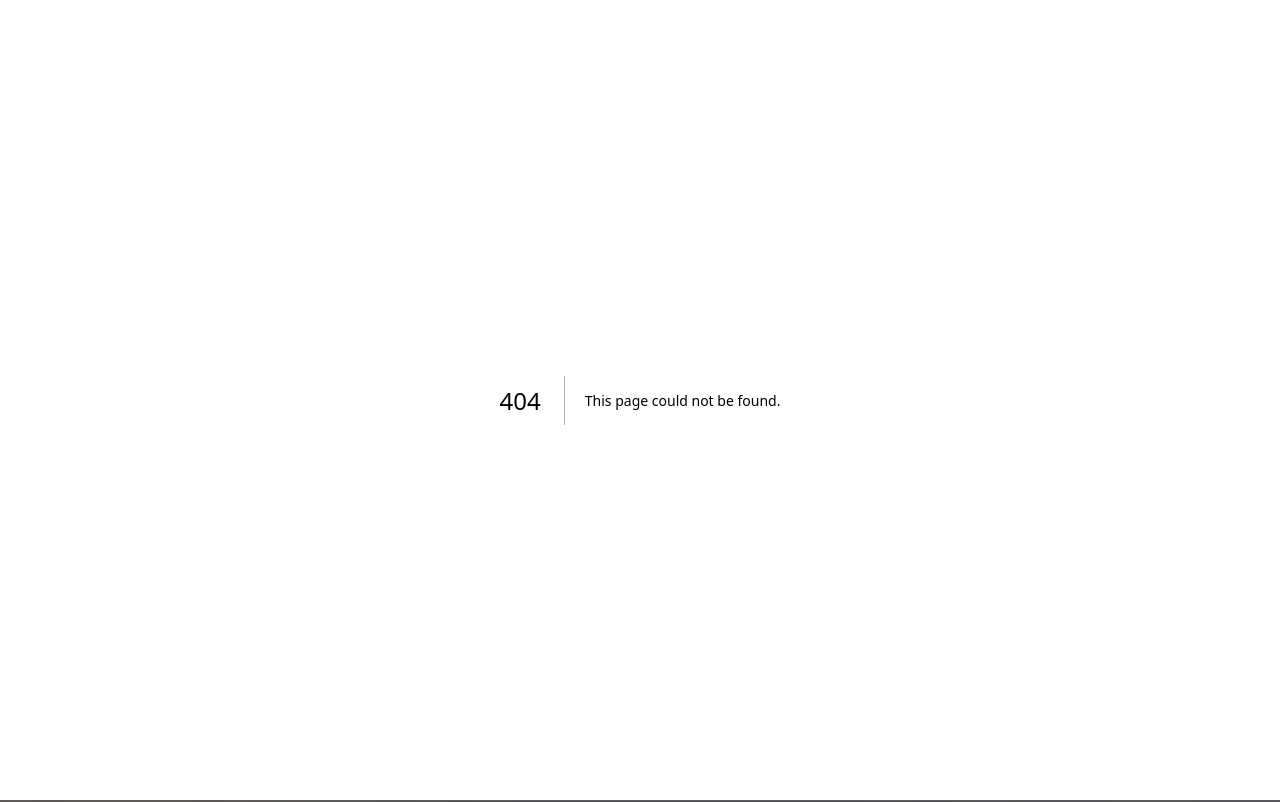
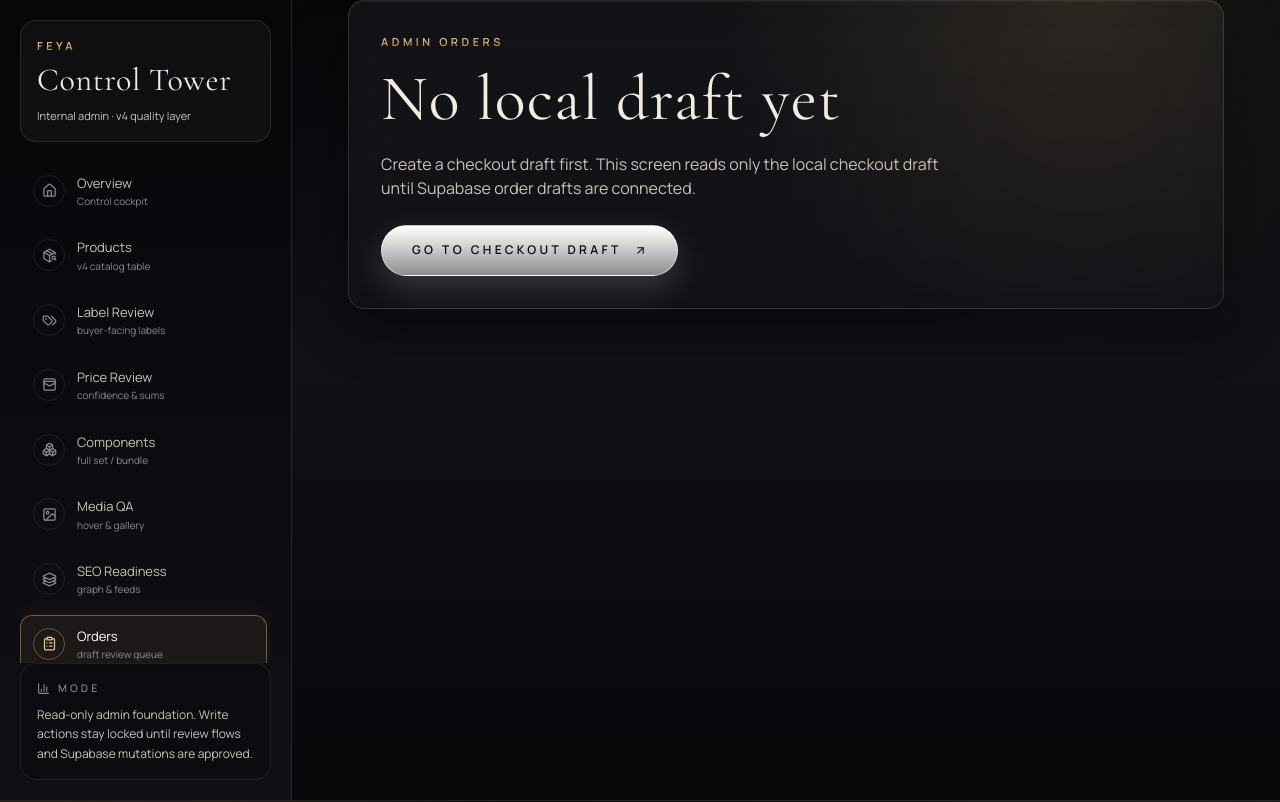
Before and after one commit to THEFEYA/feya-commerce, a Next.js app: page /admin/orders in a window 1280 px wide. Before the commit this address had no page. Shown: the top 802 px of the page. Built offline with nearby package versions, Linux system fonts and the light colour scheme; a web font is replaced by a local one.

Commit message:
Add admin orders draft review page

```diff
--- /dev/null
+++ b/app/admin/orders/page.tsx
@@ -0,0 +1,7 @@
+import { AtelierOrdersClient } from '@/components/AtelierOrdersClient';
+
+export default function AdminOrdersPage() {
+  return <main className="min-h-screen bg-[radial-gradient(circle_at_80%_0%,rgba(212,178,106,.12),transparent_32%),linear-gradient(180deg,#07070A,#111016_45%,#07070A)]">
+    <AtelierOrdersClient />
+  </main>;
+}
```
